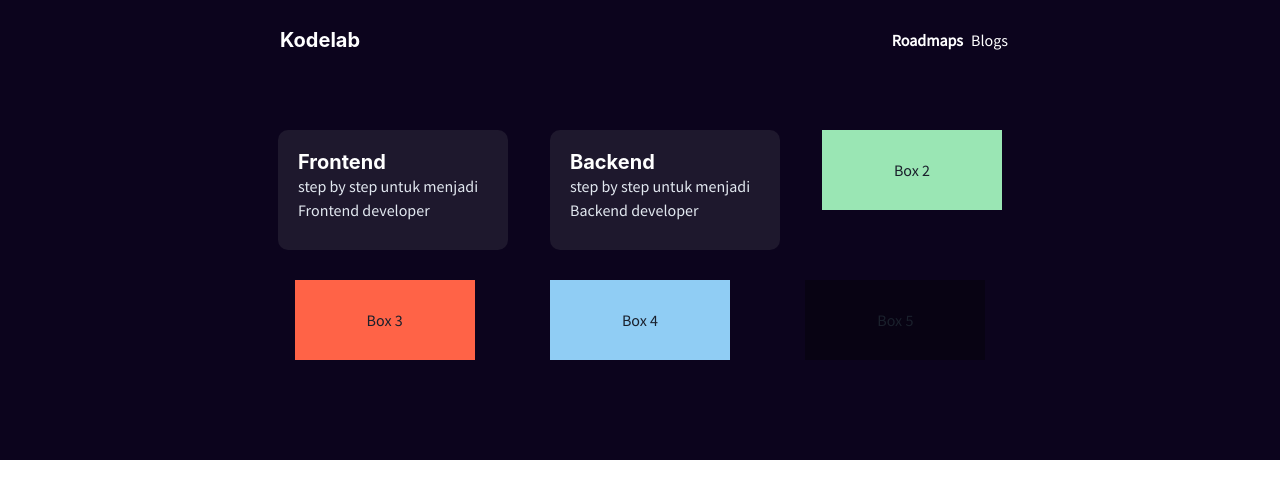
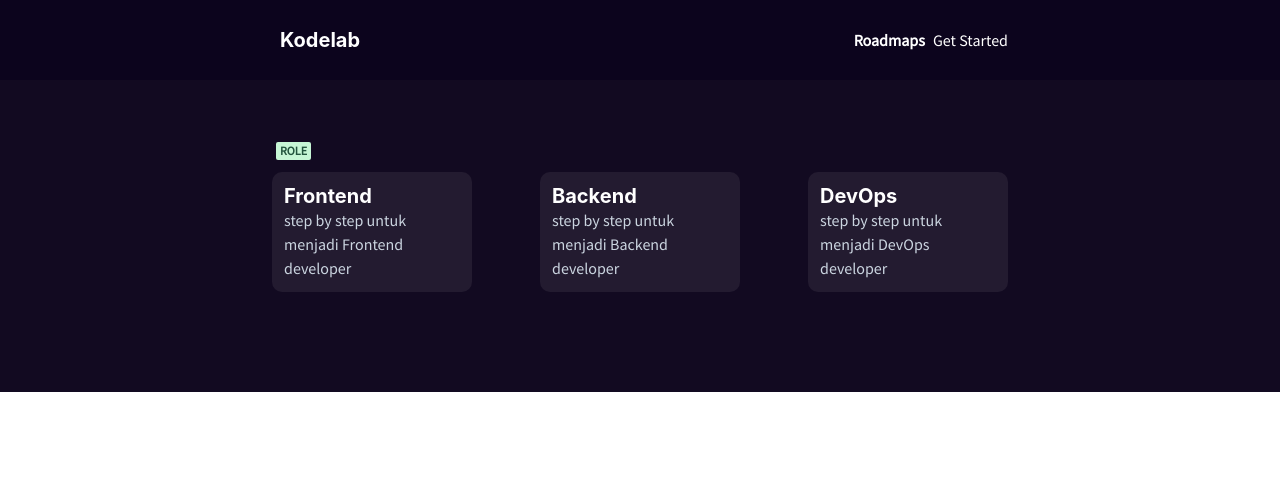
Before and after one commit to fajarspace/kodelab-roadmap, a React (Create React App) app: page /roadmaps in a window 1280 px wide. Shown: the top 498 px of the page. Built offline with nearby package versions, Linux system fonts and the light colour scheme.

Commit message:
rebuilding site Mon Jan  2 22:57:28 WIB 2023

```diff
--- a/src/components/Navbar.tsx
+++ b/src/components/Navbar.tsx
@@ -34,7 +34,7 @@ const Navbar = () => {
             <Link to="/roadmaps">
               <Text as='b'>Roadmaps</Text>
             </Link>
-            <Link to="/blogs">Blogs</Link>
+            <Link to="/blogs">Get Started</Link>
           </Flex>
         </Container>
       </Box>
--- a/src/pages/Roadmap.tsx
+++ b/src/pages/Roadmap.tsx
@@ -1,49 +1,42 @@
 import React from 'react'
-import { Container, Stack, Spacer, Box, Heading, Text, Center, Wrap, WrapItem } from '@chakra-ui/react'
+import { Container, Stack, Spacer, Box, Heading, Text, Center, Wrap, WrapItem, Badge } from '@chakra-ui/react'
 import { Link } from "react-router-dom";
 
 const Roadmap = () => {
   return (
     <>
-      <Box bg='#0C041D'>
+
+      <Box bg='#120A21'>
         <Container maxW="container.md" pt="50px" pb="100px">
-          <Wrap spacing='30px' justify='space-around'>
+          <Badge m={3} ml='1' colorScheme='green'>
+            Role
+          </Badge>
+          <Wrap spacing='30px' justify='space-between'>
             <WrapItem>
               <Link to="/">
-                <Box rounded='10px' p={5} w='230px' h='120px' bg='#1E182D' color='white'>
+                <Box rounded='10px' p={3} w='200px' h='120px' bg='#231B30' color='white'>
                   <Heading size='md'>Frontend</Heading>
-                  <Text size='sm' color='gray.200'>step by step untuk menjadi Frontend developer</Text>
+                  <Text size='sm' color='gray.300'>step by step untuk menjadi Frontend developer</Text>
                 </Box>
               </Link>
             </WrapItem>
             <WrapItem>
               <Link to="/">
-                <Box rounded='10px' p={5} w='230px' h='120px' bg='#1E182D' color='white'>
+                <Box rounded='10px' p={3} w='200px' h='120px' bg='#231B30' color='white'>
                   <Heading size='md'>Backend</Heading>
-                  <Text size='sm' color='gray.200'>step by step untuk menjadi Backend developer</Text>
+                  <Text size='3px' color='gray.300'>step by step untuk menjadi Backend developer</Text>
                 </Box>
               </Link>
             </WrapItem>
             <WrapItem>
-              <Center w='180px' h='80px' bg='green.200'>
-                Box 2
-              </Center>
+              <Link to="/">
+                <Box rounded='10px' p={3} w='200px' h='120px' bg='#231B30' color='white'>
+                  <Heading size='md'>DevOps</Heading>
+                  <Text size='sm' color='gray.300'>step by step untuk menjadi DevOps developer</Text>
+                </Box>
+              </Link>
             </WrapItem>
-            <WrapItem>
-              <Center w='180px' h='80px' bg='tomato'>
-                Box 3
-              </Center>
-            </WrapItem>
-            <WrapItem>
-              <Center w='180px' h='80px' bg='blue.200'>
-                Box 4
-              </Center>
-            </WrapItem>
-            <WrapItem>
-              <Center w='180px' h='80px' bg='blackAlpha.500'>
-                Box 5
-              </Center>
-            </WrapItem>
+
           </Wrap>
         </Container>
       </Box>
```
